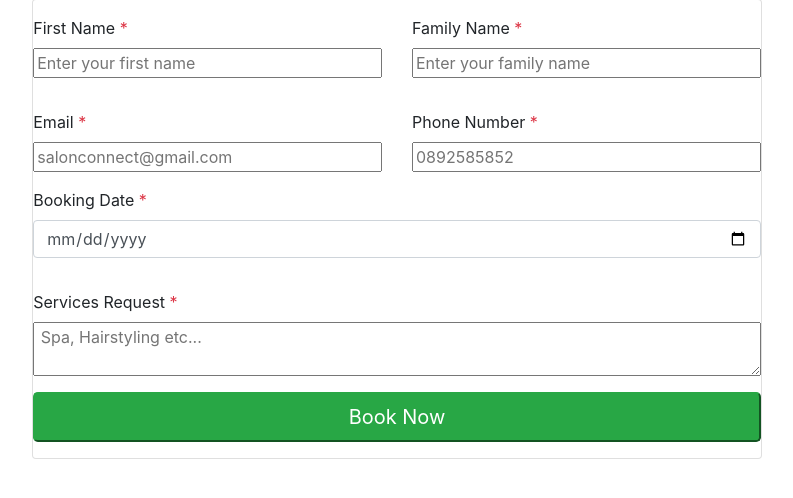
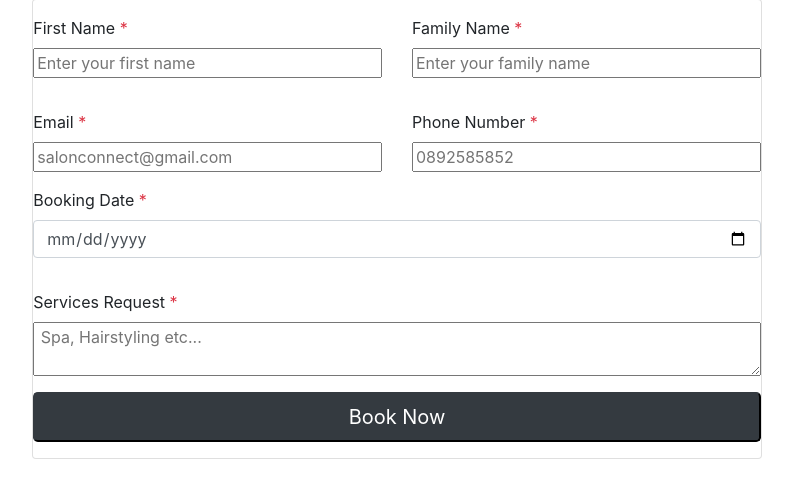
Before and after one commit to Annurag99/Salon-Connect, a Django app: page /make-an-appointment/ in a window 1280 px wide. Shown: the part 231-729 px from the top of the page, without its empty margins (243-1036 px from the left). Run offline with Django 3.2, Linux system fonts and the light colour scheme; data comes from the database, SQL or seed files in the repository; some libraries are stand-ins or nearby versions.

Commit message:
Added new changes

```diff
--- a/templates/appointment.html
+++ b/templates/appointment.html
@@ -132,7 +132,7 @@ outline-width: 0
                     </div>
                     <div class="row justify-content-end red-text">
                         <div class="form-group col-12"> <button type="submit"
-                                class="btn-success btn-secondary btn-lg btn-block">Book Now</button> </div>
+                                class="btn-dark btn-secondary btn-lg btn-block">Book Now</button> </div>
                     </div>
                 </form>
             </div>
```
